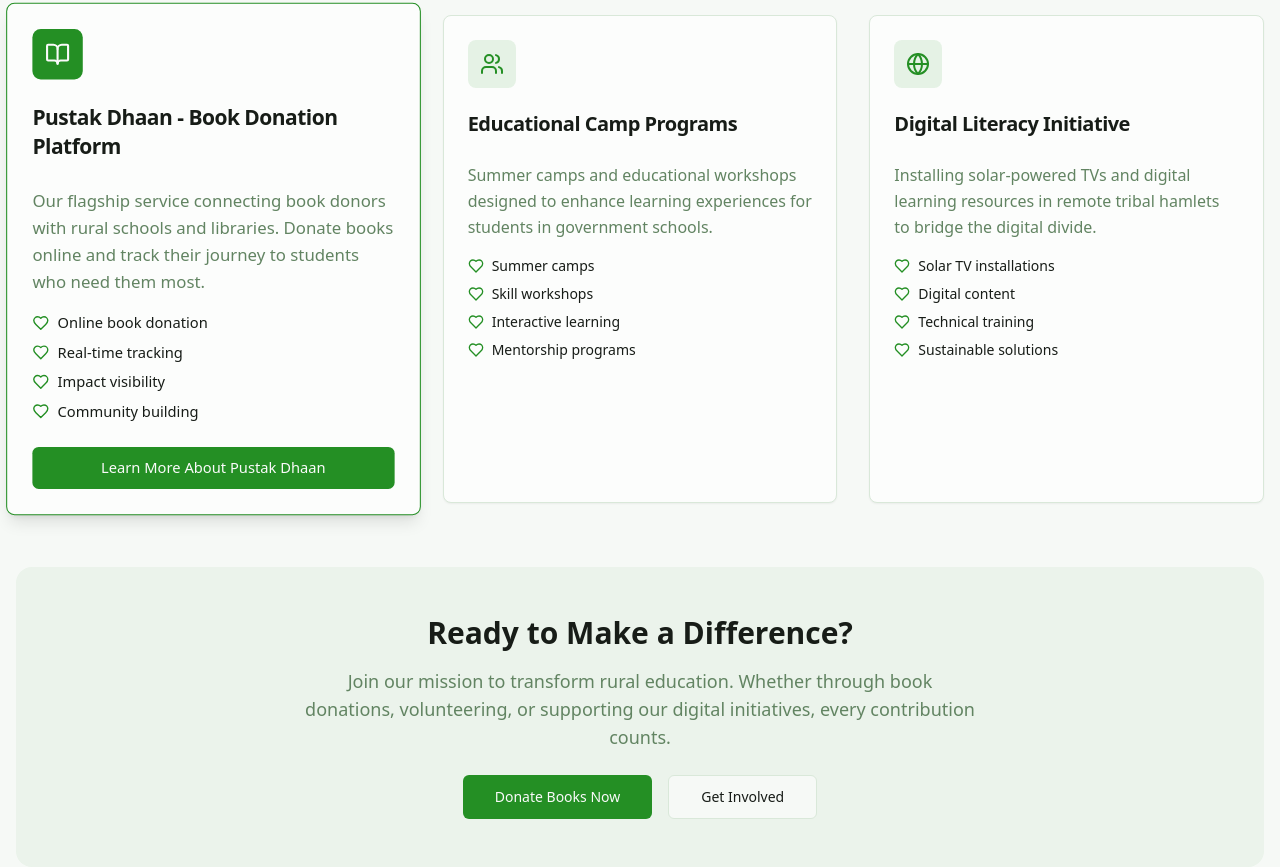
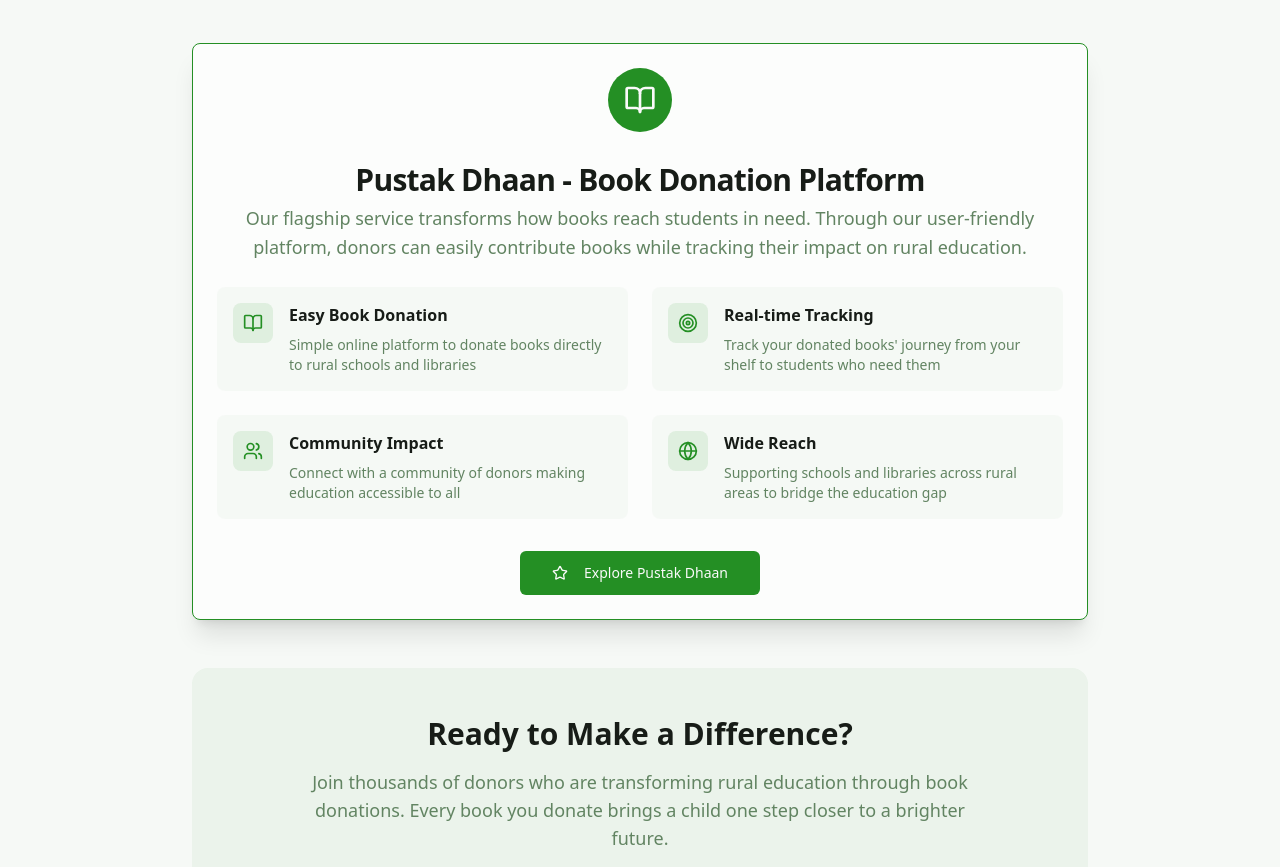
Before and after one commit to Adarsh380/samskaar-green-template-web, a React (Vite) app: page / in a window 1280 px wide. Shown: the part 2113-2980 px from the top of the page. Built offline with nearby package versions, Linux system fonts and the light colour scheme.

Commit message:
Refactor: Display Pustak Dhaan code in services
Integrate the Pustak Dhaan service code into the services section.

```diff
--- a/src/components/ServicesSection.tsx
+++ b/src/components/ServicesSection.tsx
@@ -1,29 +1,29 @@
 
 import { Card, CardContent, CardHeader, CardTitle } from "@/components/ui/card";
 import { Button } from "@/components/ui/button";
-import { BookOpen, Heart, Users, Globe } from "lucide-react";
+import { BookOpen, Heart, Star, Users, Globe, Target } from "lucide-react";
 
 const ServicesSection = () => {
-  const services = [
+  const features = [
     {
       icon: BookOpen,
-      title: "Pustak Dhaan - Book Donation Platform",
-      description: "Our flagship service connecting book donors with rural schools and libraries. Donate books online and track their journey to students who need them most.",
-      features: ["Online book donation", "Real-time tracking", "Impact visibility", "Community building"],
-      link: "https://github.com/Adarsh380/Pustak-Dhaan",
-      primary: true
+      title: "Easy Book Donation",
+      description: "Simple online platform to donate books directly to rural schools and libraries"
+    },
+    {
+      icon: Target,
+      title: "Real-time Tracking",
+      description: "Track your donated books' journey from your shelf to students who need them"
     },
     {
       icon: Users,
-      title: "Educational Camp Programs",
-      description: "Summer camps and educational workshops designed to enhance learning experiences for students in government schools.",
-      features: ["Summer camps", "Skill workshops", "Interactive learning", "Mentorship programs"]
+      title: "Community Impact",
+      description: "Connect with a community of donors making education accessible to all"
     },
     {
       icon: Globe,
-      title: "Digital Literacy Initiative",
-      description: "Installing solar-powered TVs and digital learning resources in remote tribal hamlets to bridge the digital divide.",
-      features: ["Solar TV installations", "Digital content", "Technical training", "Sustainable solutions"]
+      title: "Wide Reach",
+      description: "Supporting schools and libraries across rural areas to bridge the education gap"
     }
   ];
 
@@ -32,70 +32,81 @@ const ServicesSection = () => {
       <div className="container mx-auto px-4">
         <div className="text-center mb-16">
           <h2 className="text-3xl md:text-4xl font-bold text-foreground mb-4">
-            Our Services
+            Our Service
           </h2>
           <p className="text-xl text-muted-foreground max-w-3xl mx-auto">
-            Comprehensive educational solutions designed to transform rural education through technology,
-            community engagement, and sustainable resource sharing.
+            Pustak Dhaan - A revolutionary book donation platform connecting generous donors
+            with rural schools and libraries, making quality education accessible to every child.
           </p>
         </div>
 
-        <div className="grid grid-cols-1 lg:grid-cols-3 gap-8">
-          {services.map((service, index) => (
-            <Card key={index} className={`${service.primary ? 'border-primary shadow-lg scale-105' : 'border-border'} hover:shadow-xl transition-all duration-300`}>
-              <CardHeader>
-                <div className={`w-12 h-12 ${service.primary ? 'bg-primary text-primary-foreground' : 'bg-primary/10 text-primary'} rounded-lg flex items-center justify-center mb-4`}>
-                  <service.icon className="w-6 h-6" />
-                </div>
-                <CardTitle className="text-xl mb-2">{service.title}</CardTitle>
-              </CardHeader>
-              <CardContent>
-                <p className="text-muted-foreground mb-4 leading-relaxed">
-                  {service.description}
-                </p>
-                <ul className="space-y-2 mb-6">
-                  {service.features.map((feature, idx) => (
-                    <li key={idx} className="flex items-center text-sm">
-                      <Heart className="w-4 h-4 text-primary mr-2 flex-shrink-0" />
-                      {feature}
-                    </li>
-                  ))}
-                </ul>
-                {service.link && (
-                  <Button
-                    className="w-full"
-                    onClick={() => window.open(service.link, '_blank')}
-                  >
-                    Learn More About Pustak Dhaan
-                  </Button>
-                )}
-              </CardContent>
-            </Card>
-          ))}
-        </div>
+        <div className="max-w-4xl mx-auto">
+          {/* Main Service Card */}
+          <Card className="border-primary shadow-xl mb-12">
+            <CardHeader className="text-center pb-6">
+              <div className="w-16 h-16 bg-primary text-primary-foreground rounded-full flex items-center justify-center mx-auto mb-6">
+                <BookOpen className="w-8 h-8" />
+              </div>
+              <CardTitle className="text-2xl md:text-3xl mb-4">
+                Pustak Dhaan - Book Donation Platform
+              </CardTitle>
+              <p className="text-lg text-muted-foreground leading-relaxed">
+                Our flagship service transforms how books reach students in need. Through our
+                user-friendly platform, donors can easily contribute books while tracking their
+                impact on rural education.
+              </p>
+            </CardHeader>
+            <CardContent className="pt-0">
+              <div className="grid grid-cols-1 md:grid-cols-2 gap-6 mb-8">
+                {features.map((feature, index) => (
+                  <div key={index} className="flex items-start space-x-4 p-4 rounded-lg bg-muted/50">
+                    <div className="w-10 h-10 bg-primary/10 text-primary rounded-lg flex items-center justify-center flex-shrink-0">
+                      <feature.icon className="w-5 h-5" />
+                    </div>
+                    <div>
+                      <h3 className="font-semibold text-foreground mb-2">{feature.title}</h3>
+                      <p className="text-sm text-muted-foreground">{feature.description}</p>
+                    </div>
+                  </div>
+                ))}
+              </div>
 
-        <div className="mt-16 text-center">
-          <div className="bg-primary/5 rounded-2xl p-8 md:p-12">
+              <div className="text-center">
+                <Button
+                  size="lg"
+                  className="bg-primary hover:bg-primary/90"
+                  onClick={() => window.open('https://github.com/Adarsh380/Pustak-Dhaan', '_blank')}
+                >
+                  <Star className="w-5 h-5 mr-2" />
+                  Explore Pustak Dhaan
+                </Button>
+              </div>
+            </CardContent>
+          </Card>
+
+          {/* Call to Action */}
+          <div className="bg-primary/5 rounded-2xl p-8 md:p-12 text-center">
             <h3 className="text-2xl md:text-3xl font-bold text-foreground mb-4">
               Ready to Make a Difference?
             </h3>
             <p className="text-lg text-muted-foreground mb-6 max-w-2xl mx-auto">
-              Join our mission to transform rural education. Whether through book donations,
-              volunteering, or supporting our digital initiatives, every contribution counts.
+              Join thousands of donors who are transforming rural education through book donations.
+              Every book you donate brings a child one step closer to a brighter future.
             </p>
             <div className="flex flex-col sm:flex-row gap-4 justify-center">
               <Button
                 size="lg"
                 onClick={() => window.open('https://github.com/Adarsh380/Pustak-Dhaan', '_blank')}
               >
-                Donate Books Now
+                <Heart className="w-5 h-5 mr-2" />
+                Start Donating Books
               </Button>
               <Button
                 variant="outline"
                 size="lg"
                 onClick={() => window.location.href = '/contact'}
               >
-                Get Involved
+                Learn More
               </Button>
             </div>
           </div>
```
